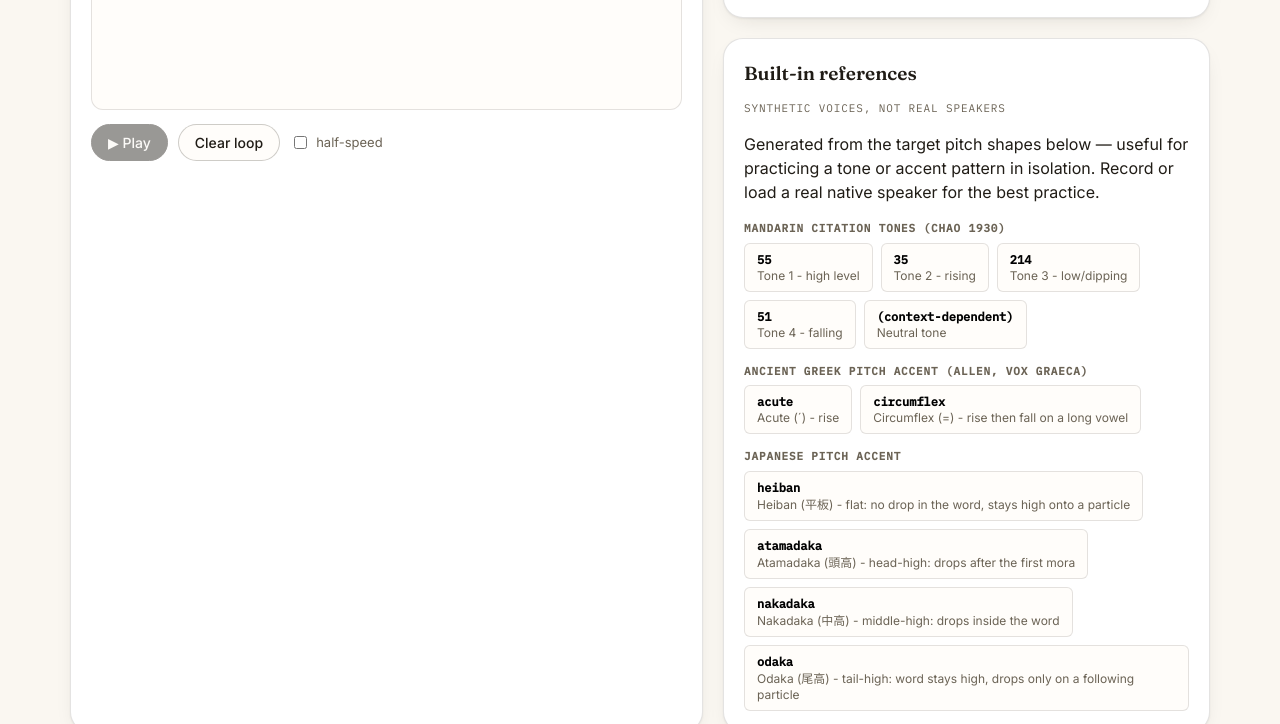
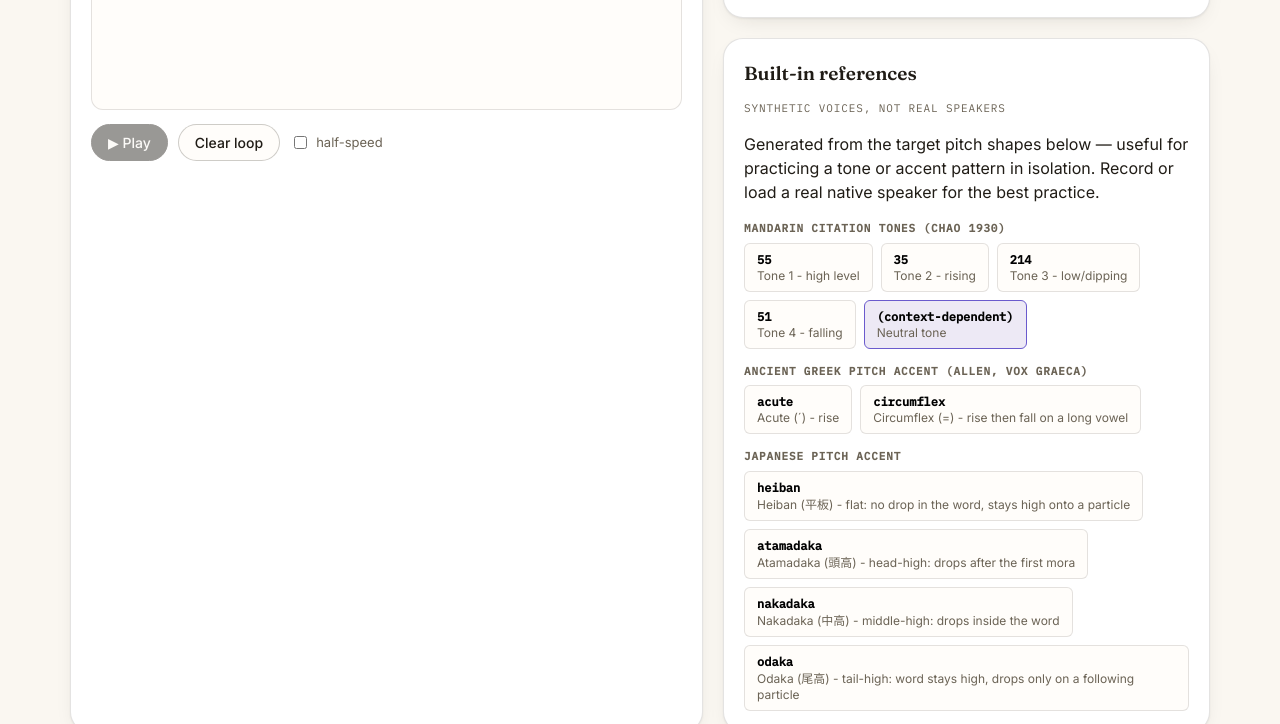
Before and after one commit to antonsoo/tonemirror, a website built with Vite: page index.html in a window 1280 px wide. Both pictures are taken after a click on the button "(context-dependent) Neutral tone". Shown: the part 1115-1839 px from the top of the page. Built offline with nearby package versions, Linux system fonts and the light colour scheme.

Commit message:
fix: keyboard-reachable file input, active-chip state, bundle size numbers
The hidden file input used display:none, which drops it from the tab
order entirely; switched to a visually-hidden-but-focusable pattern with
a visible focus ring on the wrapping label. Built-in reference chips now
track which one is active via aria-pressed.

```diff
--- a/src/app.ts
+++ b/src/app.ts
@@ -86,7 +86,13 @@ export function mountApp(root: HTMLElement): void {
   // ---------------------------------------------------------------- source panel
   const statusLine = el("span", { class: "tm-status" }, ["No audio loaded yet."]);
   const recordBtn = el("button", { class: "tm-btn tm-btn-record", onclick: () => void handleRecordClick() }, ["● Record"]);
-  const fileInput = el("input", { type: "file", accept: "audio/*", style: "display:none", onchange: (e) => void handleFileSelected(e) });
+  const fileInput = el("input", {
+    type: "file",
+    accept: "audio/*",
+    class: "tm-visually-hidden",
+    "aria-label": "Choose an audio file to load",
+    onchange: (e) => void handleFileSelected(e),
+  });
   const loadBtn = el("label", { class: "tm-file-label" }, ["Load file…", fileInput]);
   const algoSelect = el(
     "select",
@@ -207,37 +213,61 @@ export function mountApp(root: HTMLElement): void {
   ]);
 
   // ---------------------------------------------------------------- built-in references panel
+  const allChipButtons: HTMLButtonElement[] = [];
+  function selectChip(button: HTMLButtonElement): void {
+    for (const b of allChipButtons) b.setAttribute("aria-pressed", String(b === button));
+  }
+
   const referenceChips = el("div", { class: "tm-chip-row" });
   for (const tone of ALL_MANDARIN_TONES) {
-    referenceChips.append(
-      el(
+    const btn = el(
       "button",
       {
         class: "tm-chip",
-          onclick: () => void loadSyntheticReference(`Mandarin ${mandarinToneLabel(tone)}`, mandarinToneContour(tone), 180),
+        "aria-pressed": "false",
+        onclick: () => {
+          selectChip(btn);
+          void loadSyntheticReference(`Mandarin ${mandarinToneLabel(tone)}`, mandarinToneContour(tone), 180);
+        },
       },
       [el("strong", {}, [`${mandarinToneChaoNumerals(tone)}`]), el("span", {}, [mandarinToneLabel(tone)])],
-      ),
     );
+    allChipButtons.push(btn);
+    referenceChips.append(btn);
   }
   const greekChips = el("div", { class: "tm-chip-row" });
   for (const accent of ["acute", "circumflex"] as GreekAccent[]) {
-    greekChips.append(
-      el("button", { class: "tm-chip", onclick: () => void loadSyntheticReference(`Greek ${accent}`, greekAccentContour(accent), 150) }, [
-        el("strong", {}, [accent]),
-        el("span", {}, [greekAccentLabel(accent)]),
-      ]),
+    const btn = el(
+      "button",
+      {
+        class: "tm-chip",
+        "aria-pressed": "false",
+        onclick: () => {
+          selectChip(btn);
+          void loadSyntheticReference(`Greek ${accent}`, greekAccentContour(accent), 150);
+        },
+      },
+      [el("strong", {}, [accent]), el("span", {}, [greekAccentLabel(accent)])],
     );
+    allChipButtons.push(btn);
+    greekChips.append(btn);
   }
   const japaneseChips = el("div", { class: "tm-chip-row" });
   for (const pattern of ["heiban", "atamadaka", "nakadaka", "odaka"] as JapanesePattern[]) {
-    japaneseChips.append(
-      el(
+    const btn = el(
       "button",
-        { class: "tm-chip", onclick: () => void loadSyntheticReference(`Japanese ${pattern}`, japaneseAccentContour(pattern, 3), 190) },
+      {
+        class: "tm-chip",
+        "aria-pressed": "false",
+        onclick: () => {
+          selectChip(btn);
+          void loadSyntheticReference(`Japanese ${pattern}`, japaneseAccentContour(pattern, 3), 190);
+        },
+      },
       [el("strong", {}, [pattern]), el("span", {}, [japaneseAccentLabel(pattern)])],
-      ),
     );
+    allChipButtons.push(btn);
+    japaneseChips.append(btn);
   }
 
   const builtInPanel = el("section", { class: "tm-panel" }, [
--- a/src/style.css
+++ b/src/style.css
@@ -341,6 +341,26 @@ button {
   }
 }
 
+/* Keeps a native file input reachable by keyboard (Tab, then Enter/Space)
+   while visually hiding it in favor of the styled label - unlike
+   display:none, this never removes the element from the tab order. */
+.tm-visually-hidden {
+  position: absolute;
+  width: 1px;
+  height: 1px;
+  padding: 0;
+  margin: -1px;
+  overflow: hidden;
+  clip: rect(0, 0, 0, 0);
+  white-space: nowrap;
+  border: 0;
+}
+
+.tm-file-label:has(.tm-visually-hidden:focus-visible) {
+  outline: 2px solid var(--color-focus);
+  outline-offset: 2px;
+}
+
 .tm-select,
 .tm-file-label {
   border-radius: 999px;
```
Also changed, not shown: README.md. Lines whose indentation alone changed are shown as unchanged.
